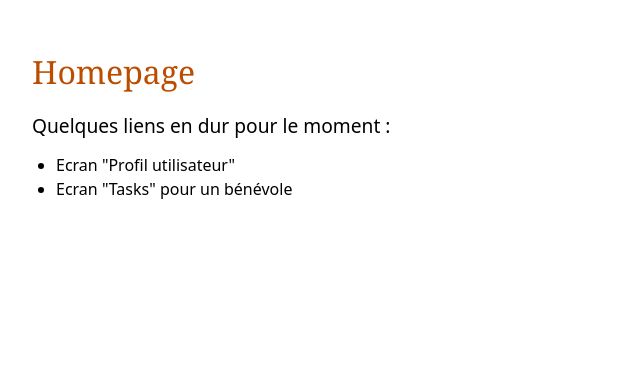
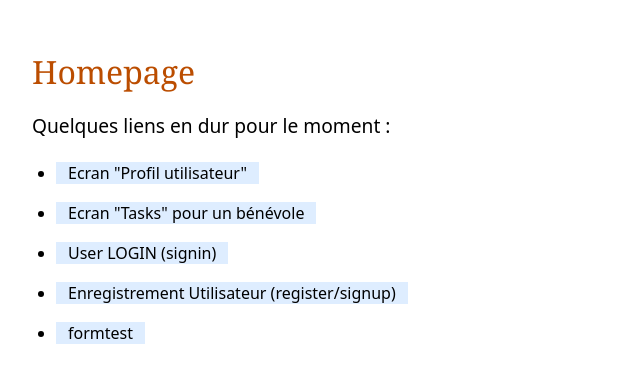
Before and after one commit to benevement/front, a React (Vite) app: page / in a window 1280 px wide. Shown: the top 382 px of the page, without its empty margins (0-640 px from the left). Built offline with nearby package versions, Linux system fonts and the light colour scheme.

Commit message:
maj2008a

```diff
--- a/src/App.tsx
+++ b/src/App.tsx
@@ -6,6 +6,7 @@ import Navbar from './components/Navbar'
 import SignUp from './components/SignUp'
 import UserProfile from './components/connectedUser/UserProfile'
 import VolunteerTask from './components/volunteer/VolunteerTask'
+import FormTest from './pages/FormTest'
 // import FakeUserComp from './components/common/FakeUserComp'
 
 
@@ -19,6 +20,7 @@ function App() {
         <Route path='/navbar' element={<Navbar />} />
         <Route path='/users/:id' element={<UserProfile />} />
         <Route path='/events/:url_event_id/tasks' element={<VolunteerTask />} />
+        <Route path='/formtest' element={<FormTest />} />
         {/* <Route path='/users/fake/' element={<FakeUserComp />} /> */}
       </Routes>
   )
--- a/src/components/volunteer/VolunteerTask.tsx
+++ b/src/components/volunteer/VolunteerTask.tsx
@@ -72,16 +72,13 @@ function selectUserTasks(eventTaskArr: ITasks[], userTaskArr: user_taskType[]){
                     {/* <section id="sectionLeft" className="grid sm:grid-cols-[40%,60%] h-max bg-amber-400"> */}
                     {/* col-span-2 max-sm:-col-end-2  */}
                     <div className="bg-cyan-400/10 h-10">HEADER</div>
-                    <div className="grid grid-cols-5 gap-x-3 bg-neutral-50 h-screen">
+                    <div className="grid grid-cols-5 gap-x-3 bg-neutral-50 h-96">
                         <div className="px-2 col-span-2 bg-red-0 text-sm">
                             <p className="font-black mt-2 mb-2">{event?.name.toUpperCase()}</p>
                             <div className="border-2 border-stone-400 rounded-xl p-2">
                                 <ul>
                                     <li>
-                                        {event_address?.street_number}
-                                    </li>
-                                    <li>
-                                        {event_address?.street_name}
+                                        {event_address?.street_number}, {event_address?.street_name}
                                     </li>
                                     <li>
                                         {event_address?.zip_code} {event_address?.city}
--- a/src/interfaces/IEvents.ts
+++ b/src/interfaces/IEvents.ts
@@ -1,8 +1,9 @@
-import { AddressInterface } from "./IAddress";
-import UserInterface from "./IUser";
 import { DateString } from "./types";
 
 export type EventStatusType = 'created'|'published'|'canceled'|'finished'
+
+
+// permet de représenter le typage pour les champs de la table "event"
 
 export interface IEvents  {
     id: number;
--- /dev/null
+++ b/src/pages/FormTest.tsx
@@ -0,0 +1,48 @@
+import { useState } from "react";
+import { SubmitHandler, useForm } from "react-hook-form";
+
+
+interface Idata {
+    username: string;
+}
+
+function FormTest() {
+    const { register, handleSubmit, formState: { errors, isSubmitting } } = useForm<Idata>();
+
+    async function sleep(ms: number){
+        return new Promise ((resolve) => {
+            setTimeout(resolve, ms);
+        })
+    }
+
+//const [isSubmitting, setIsSubmitting] = useState<Boolean>(false);
+
+    const onSubmit: SubmitHandler<Idata> = async (data) => {
+
+      await sleep(2000);
+      if (data.username === "bill") {
+        alert(JSON.stringify(data));
+      } else {
+        alert("There is an error");
+
+      }
+    };
+
+const messageSubmit = isSubmitting ? "Transfert en cours..." : "";
+
+    return (
+      <form onSubmit={handleSubmit(onSubmit)}>
+        <label htmlFor="username">User Name</label>
+        <input className="block rounded-md border-0 py-1.5 text-gray-900 shadow-sm ring-1 ring-inset ring-gray-300 placeholder:text-gray-400 focus:ring-2 focus:ring-inset focus:ring-indigo-600 sm:text-sm sm:leading-6"
+          placeholder="Bill"
+          {...register("username", { required: "Le nom est obligatoire..." })}
+        />
+        {errors.username && <p className="text-red-600">{errors.username.message}</p>}
+        <input type="submit" className="custom-button" disabled={isSubmitting} />
+        {/* isSubmitting && <p>test</p> */}
+        {<p>{messageSubmit}</p>}
+      </form>
+    );
+  }
+
+  export default FormTest;
--- a/src/pages/Homepage.tsx
+++ b/src/pages/Homepage.tsx
@@ -1,4 +1,4 @@
-import { Link } from "react-router-dom"
+import { Link, NavLink } from "react-router-dom"
 
 
 const Homepage = () => {
@@ -10,14 +10,25 @@ const Homepage = () => {
       <div>
         <h2>Quelques liens en dur pour le moment :</h2>
       </div>
+      <div className="mb-10 pb-10 leading-10">
       <ul className="list-disc m-3 pl-3">
         <li>
-          <Link to="/users/89">Ecran "Profil utilisateur"</Link>
+          <Link to="/users/89" className="activeLink px-3 bg-blue-200/50 hover:underline">Ecran "Profil utilisateur"</Link>
         </li>
         <li>
-          <Link to="/events/3/tasks">Ecran "Tasks" pour un bénévole</Link>
+          <Link to="/events/3/tasks" className="activeLink px-3 bg-blue-200/50 hover:underline">Ecran "Tasks" pour un bénévole</Link>
+        </li>
+        <li>
+          <Link to="/signin" className="activeLink px-3 bg-blue-200/50 hover:underline">User LOGIN (signin)</Link>
+        </li>
+        <li>
+          <Link to="/signup" className="activeLink px-3 bg-blue-200/50 hover:underline">Enregistrement Utilisateur (register/signup)</Link>
+        </li>
+        <li>
+          <Link to="/formtest" className="activeLink px-3 bg-blue-200/50 hover:underline">formtest</Link>
         </li>
       </ul>
+      </div>
     </>
   )
 }
```
Also changed, not shown: package.json (+18 -18 lines), 1 other file (tests, documents, lock files or other folders).
